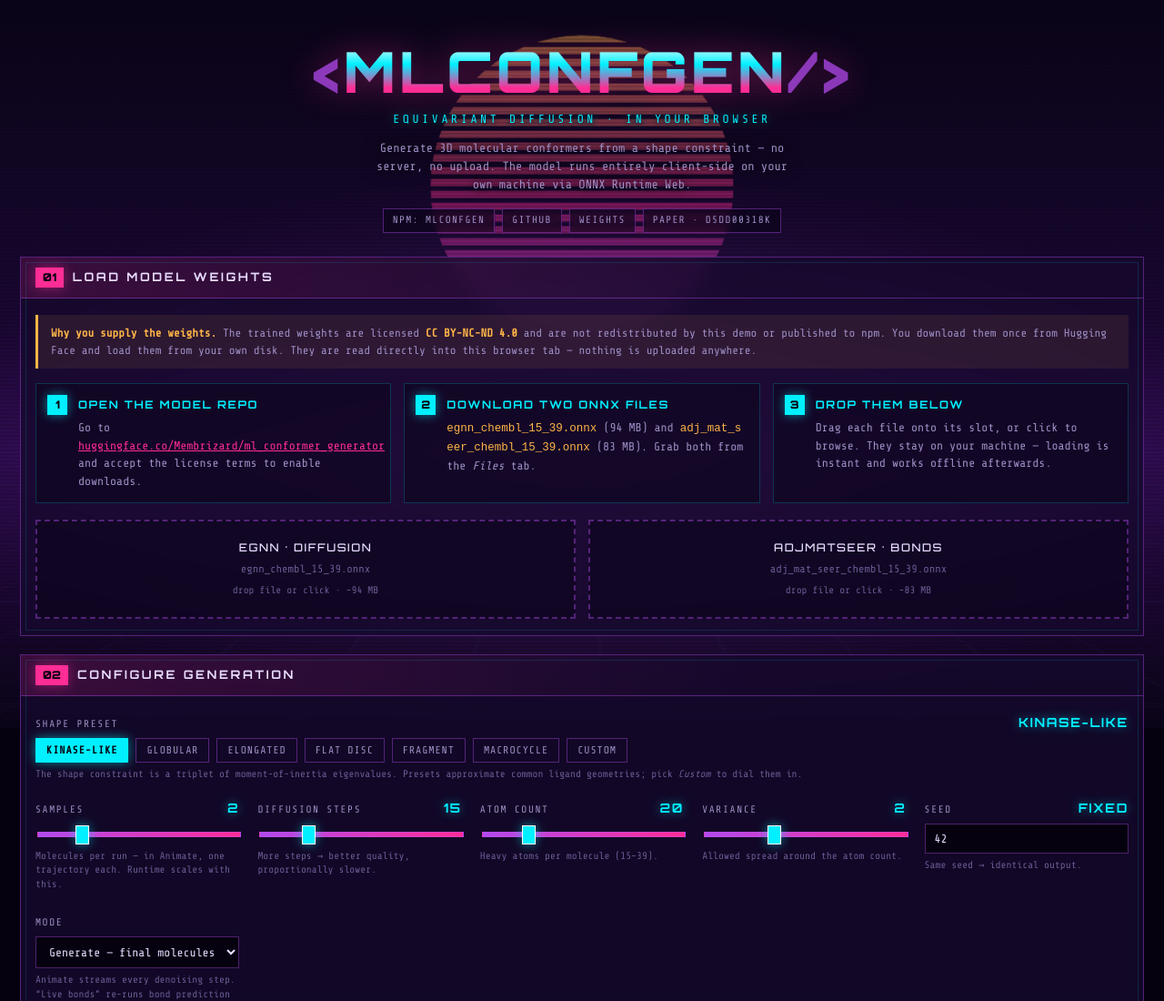
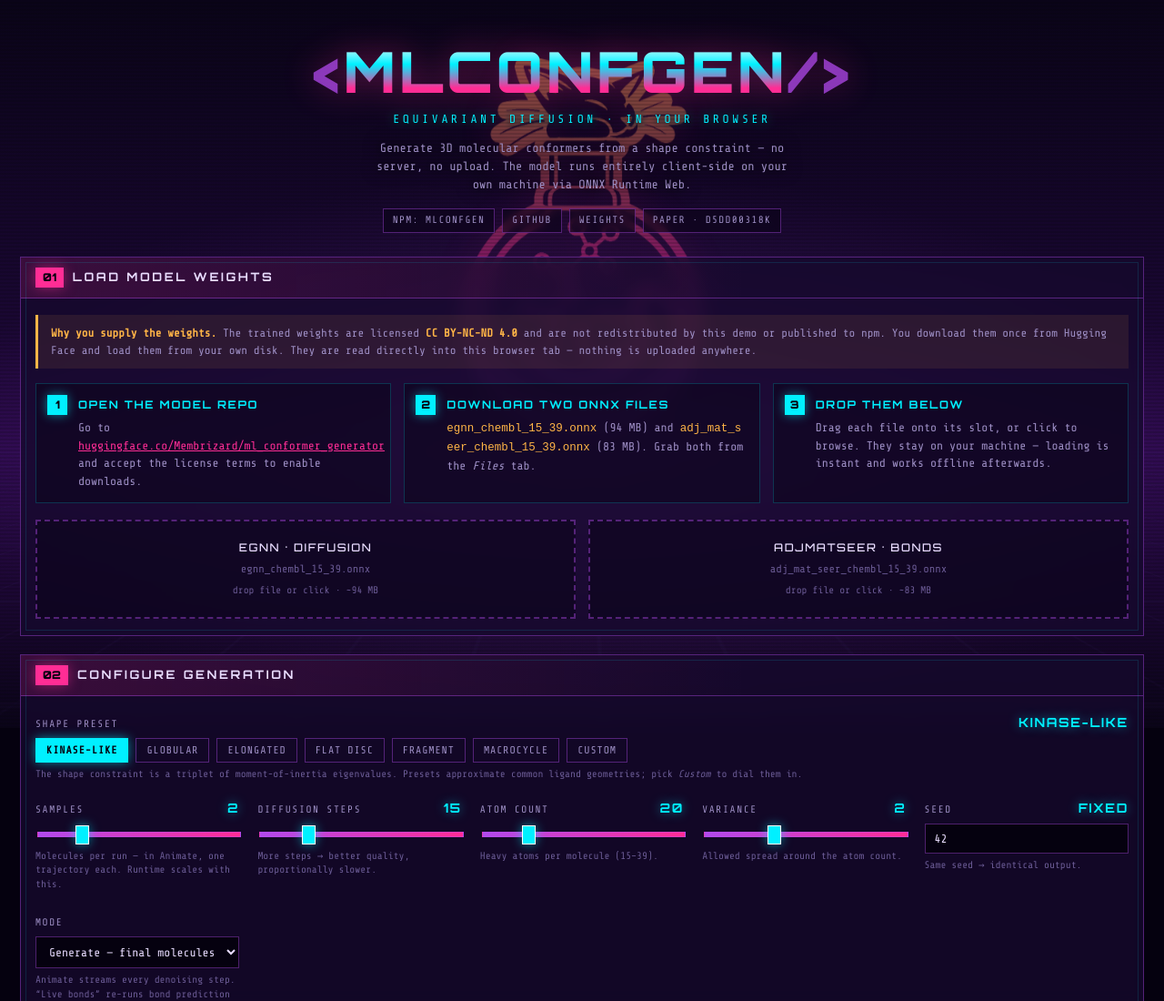
Before and after one commit to azatdavliatshin/mlconfgen-web-demo, a website built with Vite: page index.html in a window 1280 px wide. Shown: the top 1100 px of the page at 91% size. Built offline with nearby package versions, Linux system fonts and the light colour scheme.

Commit message:
feat: use mlconfgen logo as favicon and backdrop
Replace the retro sun with the project logo (cat on a flask), tinted
with the theme's amber-magenta-purple gradient. Generate favicons on a
dark rounded background so the line-art stays visible in browser tabs.

```diff
--- a/index.html
+++ b/index.html
@@ -5,12 +5,15 @@
 <meta name="viewport" content="width=device-width, initial-scale=1" />
 <title>MLCONFGEN // browser playground</title>
 <meta name="description" content="Run mlconfgen entirely in your browser — spatially-aware molecule generation via equivariant diffusion, with a live 3D viewer." />
+<link rel="icon" type="image/png" sizes="64x64" href="/favicon-64.png" />
+<link rel="icon" type="image/png" sizes="512x512" href="/favicon.png" />
+<link rel="apple-touch-icon" href="/favicon.png" />
 <link rel="stylesheet" href="/src/css/style.css" />
 </head>
 <body>
 
 <div class="backdrop" aria-hidden="true">
-  <div class="sun"></div>
+  <div class="flask"></div>
   <div class="horizon"></div>
 </div>
 
--- a/src/css/style.css
+++ b/src/css/style.css
@@ -74,19 +74,16 @@
   opacity: 0.5;
 }
 
-.sun {
+.flask {
   position: absolute;
   left: 50%;
-  top: 26%;
-  width: min(34vw, 330px);
-  aspect-ratio: 1;
+  top: 34%;
+  width: min(28vw, 260px, 34vh);
+  aspect-ratio: 650 / 1023;
   transform: translate(-50%, -50%);
-  border-radius: 50%;
-  background: linear-gradient(180deg, var(--amber) 0%, var(--magenta) 55%, var(--purple) 100%);
-  filter: blur(0.4px);
+  background: url("/logo-tinted.png") center / contain no-repeat;
+  filter: drop-shadow(0 0 22px rgba(255, 45, 149, 0.35));
   opacity: 0.42;
-  -webkit-mask-image: repeating-linear-gradient(180deg, #000 0 8px, transparent 8px 13px);
-  mask-image: repeating-linear-gradient(180deg, #000 0 8px, transparent 8px 13px);
   animation: sun-drift 14s ease-in-out infinite alternate;
 }
 
@@ -119,7 +116,7 @@
 }
 
 @media (prefers-reduced-motion: reduce) {
-  .sun, .horizon { animation: none; }
+  .flask, .horizon { animation: none; }
 }
 
 /* ── Layout ───────────────────────────────────────────────────────────── */
```
Also changed, not shown: .claude/launch.json (added), public/favicon-64.png (added), public/favicon.png (added), public/logo-tinted.png (added), public/mlconfgen_logo.png (added).
